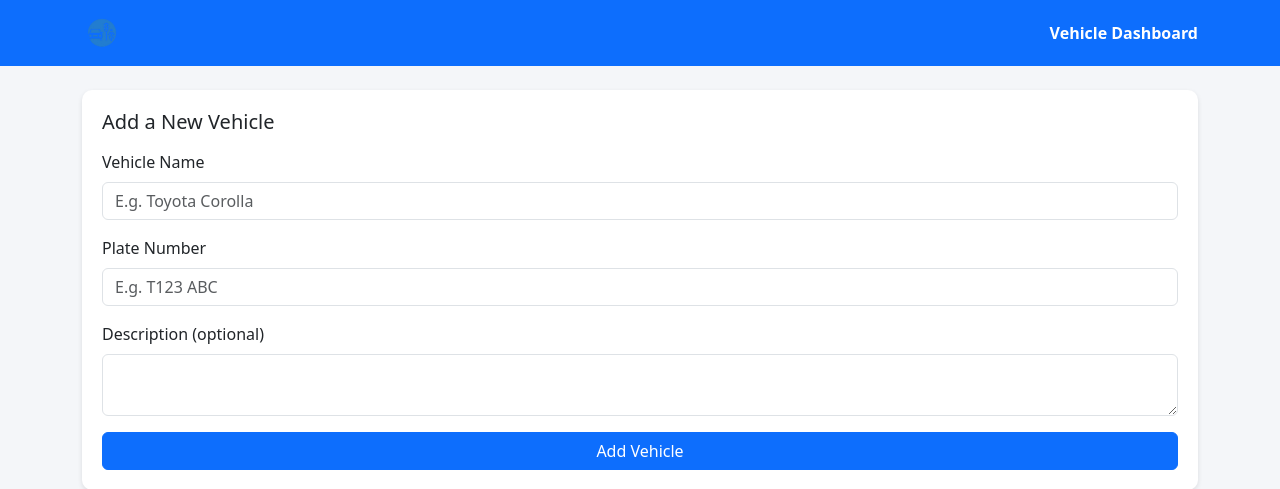
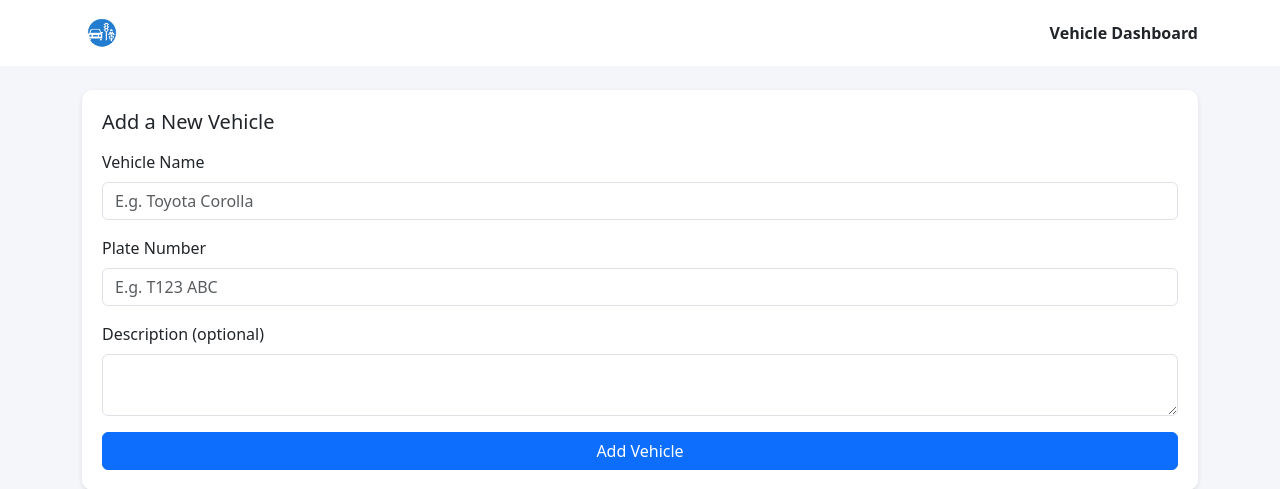
Before and after one commit to mejmussa/SMARTFINES_PRJ, a Django app: page /dashboard/ in a window 1280 px wide. Shown: the top 489 px of the page. Run offline with Django 5.2, Linux system fonts and the light colour scheme; a user stored in the database is signed in; data comes from the database, SQL or seed files in the repository; both versions use the stored data as it was after the commit; parts of the project's set-up code (start-up, migrations or seed data) failed here and were passed over.

Commit message:
AUG 13 2025

```diff
--- a/templates/monitoring/index.html
+++ b/templates/monitoring/index.html
@@ -13,7 +13,7 @@
             background-color: #f4f6f9; /* Light grey background */
         }
         .navbar {
-            background-color: #0d6efd; /* Blue navbar */
+            background-color: #ffffff; /* Blue navbar */
         }
         .navbar-brand img {
             height: 40px;
@@ -40,7 +40,7 @@
         <a class="navbar-brand" href="#">
             <img src="{% static 'logos/logo.png' %}" alt="Logo">
         </a>
-        <span class="navbar-text text-white fw-bold">
+        <span class="navbar-text text-dark fw-bold">
             Vehicle Dashboard
         </span>
     </div>
```
Also changed, not shown: db.sqlite3.
